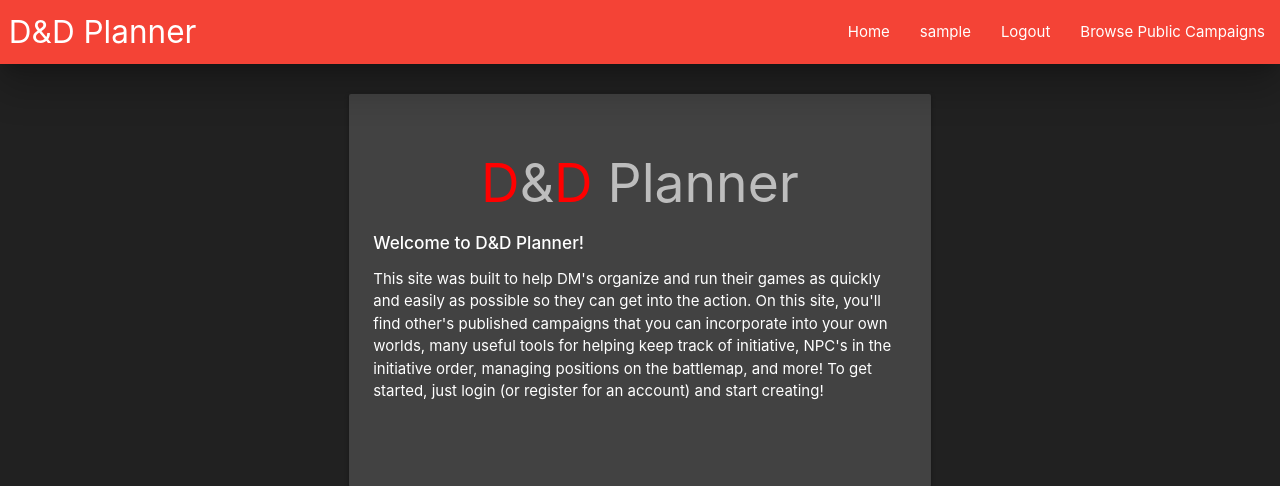
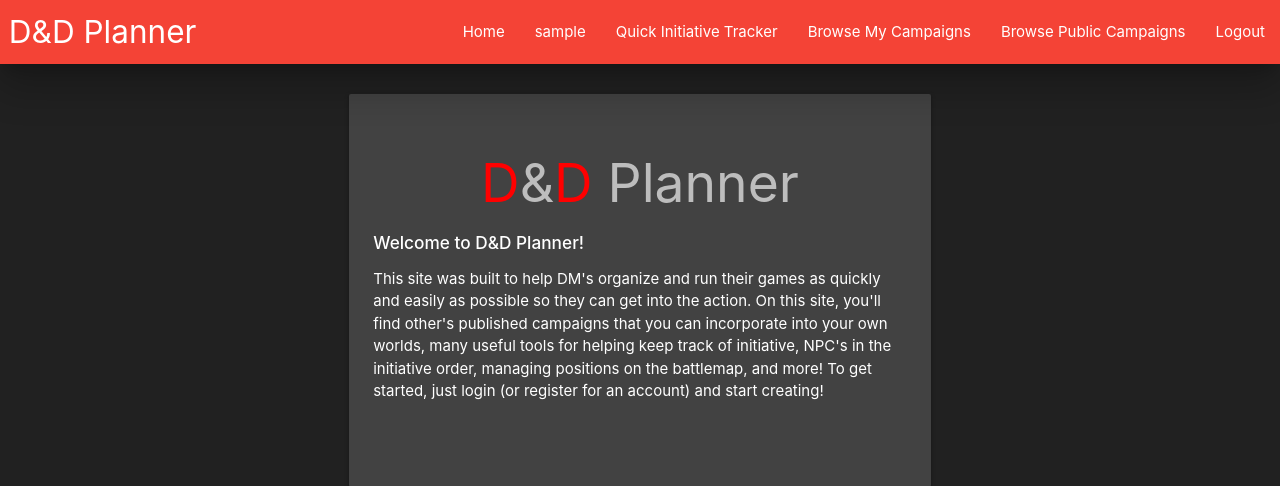
Before and after one commit to sithon512/DnD-Planner, a Django app: page / in a window 1280 px wide. Shown: the top 486 px of the page. Run offline with Django 3.2, Linux system fonts and the light colour scheme; the visitor is signed in with stand-in values (Sample User, id 1).

Commit message:
Added to navbar options and design.

```diff
--- a/DnDPlanner/main/templates/main/includes/navbar.html
+++ b/DnDPlanner/main/templates/main/includes/navbar.html
@@ -8,12 +8,15 @@
 						{% if user.is_authenticated %}
 							<li><a href="/">Home</a></li>
 							<li><a href="#">{{user.username}}</a></li>
-							<li><a href="#">Logout</a></li>
+							<li><a href="#">Quick Initiative Tracker</a></li>
+							<li><a href="#">Browse My Campaigns</a></li>
 						{% endif %}
 							<li><a href="#">Browse Public Campaigns</a></li>
 						{% if not user.is_authenticated %}
 							<li><a href="#">Login</a></li>
 							<li><a href="#">Register</a></li>
+						{% else %}
+							<li><a href="#">Logout</a></li>
 						{% endif %}
 						</ul>
 					</div>
@@ -24,7 +27,14 @@
 			{% if user.is_authenticated %}
 				<li><a href="/">Home</a></li>
 				<li><a href="#">{{user.username}}</a></li>
+				<li><a href="#">Quick Initiative Tracker</a></li>
+				<li><a href="#">Browse My Campaigns</a></li>
+			{% endif %}
+				<li><a href="#">Browse Public Campaigns</a></li>
+			{% if not user.is_authenticated %}
+				<li><a href="#">Login</a></li>
+				<li><a href="#">Register</a></li>
+			{% else %}
 				<li><a href="#">Logout</a></li>
 			{% endif %}
-				<li><a href="#">Browse Public Campaigns</a></li>
 			</ul>
```
